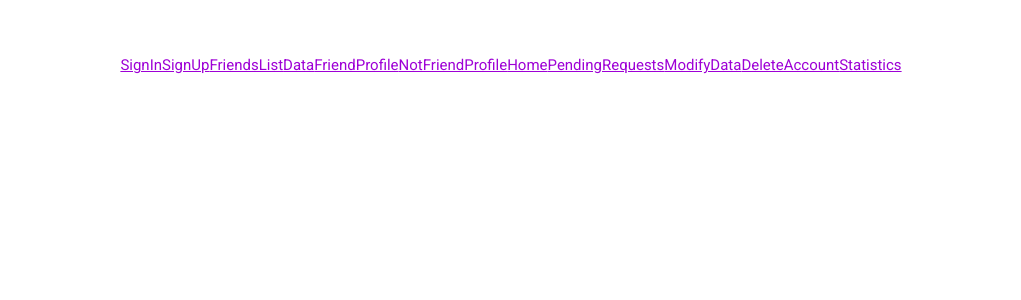
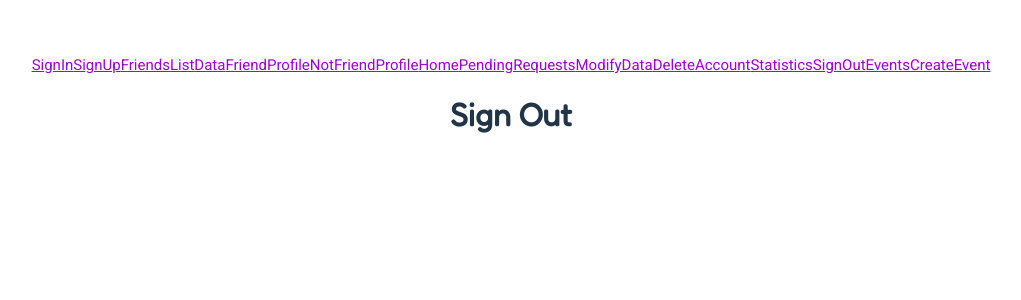
Before and after one commit to CCCarluchi/PW-I, a Vue app: page /SignOut in a window 1280 px wide. Shown: the top 300 px of the page, without its empty margins (129-1150 px from the left). Built offline with nearby package versions, Linux system fonts and the light colour scheme.

Commit message:
Añadir nuevas views.

```diff
--- a/src/App.vue
+++ b/src/App.vue
@@ -16,6 +16,9 @@
     <router-link to="/ModifyData">ModifyData</router-link>
     <router-link to="/DeleteAccount">DeleteAccount</router-link>
     <router-link to="/Statistics">Statistics</router-link>
+    <router-link to="/SignOut">SignOut</router-link>
+    <router-link to="/Events">Events</router-link>
+    <router-link to="/CreateEvent">CreateEvent</router-link>
   </nav>
   <router-view></router-view>
 </template>
--- a/src/router/index.js
+++ b/src/router/index.js
@@ -10,6 +10,9 @@ import NotFriendProfile from '../views/NotFriend.vue'
 import ModifyData from '../views/ModifyData.vue'
 import DeleteAccount from '../views/DeleteAccount.vue'
 import Statistics from '../views/Statistics.vue'
+import SignOut from '../views/SignOut.vue'
+import Events from '../views/Events.vue'
+import CreateEvent from '../views/CreateEvent.vue'
 
 const routes = [
     {
@@ -66,6 +69,21 @@ const routes = [
         path: '/Statistics',
         name: 'Statistics',
         component: Statistics,
+    },
+    {
+        path: '/SignOut',
+        name: 'SignOut',
+        component: SignOut,
+    },
+    {
+        path: '/Events',
+        name: 'Events',
+        component: Events,
+    },
+    {
+        path: '/CreateEvent',
+        name: 'CreateEvent',
+        component: CreateEvent,
     }
 
 
--- /dev/null
+++ b/src/views/CreateEvent.vue
@@ -0,0 +1,5 @@
+<template>
+  <main>
+    <h1>Create event</h1>
+  </main>
+</template>
--- /dev/null
+++ b/src/views/Events.vue
@@ -0,0 +1,5 @@
+<template>
+  <main>
+    <h1>Events</h1>
+  </main>
+</template>
--- /dev/null
+++ b/src/views/SignOut.vue
@@ -0,0 +1,5 @@
+<template>
+  <main>
+    <h1>Sign Out</h1>
+  </main>
+</template>
```
